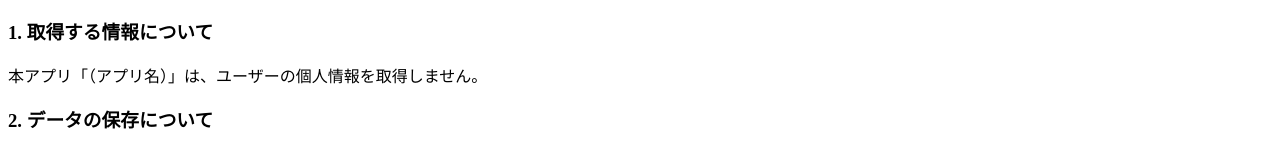
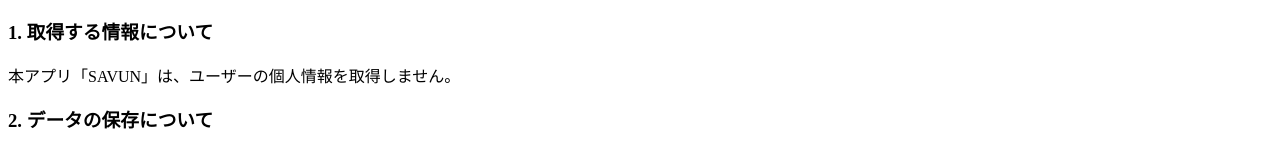
Before and after one commit to InomataFiction/Privacy-policy-and-term-of-use, a plain HTML site: page index.html in a window 1280 px wide. Shown: the part 127-280 px from the top of the page. Drawn offline with Linux system fonts and the light colour scheme.

Commit message:
Update index.html

```diff
--- a/index.html
+++ b/index.html
@@ -11,7 +11,7 @@
   <h2>プライバシーポリシー</h2>
 
   <h3>1. 取得する情報について</h3>
-  <p>本アプリ「（アプリ名）」は、ユーザーの個人情報を取得しません。</p>
+  <p>本アプリ「SAVUN」は、ユーザーの個人情報を取得しません。</p>
 
   <h3>2. データの保存について</h3>
   <p>ユーザーが本アプリ内で作成・入力した文章データは、ユーザーの端末内に保存されます。開発者がこれらのデータにアクセスすることはありません。</p>
```
